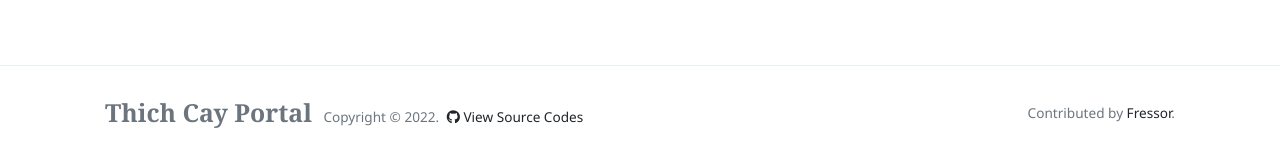
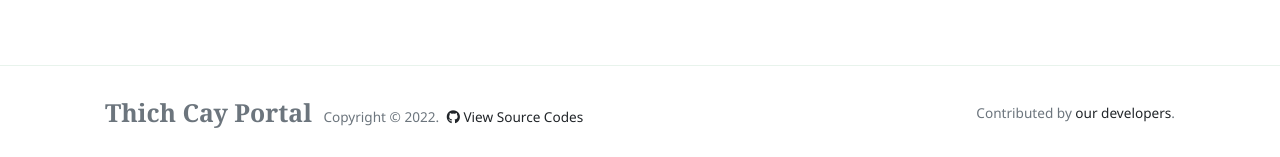
Before and after one commit to thichcayvn/thichcayvn.github.io, a Jekyll site: the page built from index.html, in a window 1280 px wide and 900 px high, scrolled down 1548 px. Shown: the part 740-897 px from the top of the window. Built offline with Jekyll 4.4.1, drawn with Linux system fonts in a browser that asks for light colours; nearby versions of some CDN libraries; the list of posts is cut into pages by our own code.

Commit message:
Update default.html

```diff
--- a/_layouts/default.html
+++ b/_layouts/default.html
@@ -85,7 +85,7 @@
 
             </div>
             <div>
-                Contributed by <a class="text-dark" target="_blank" href="https://www.github.com/Fressor/">Fressor</a>.
+                Contributed by <a class="text-dark" target="_blank" href="https://www.github.com/thichcayvn/">our developers</a>.
             </div>
         </div>
         </div>
```
